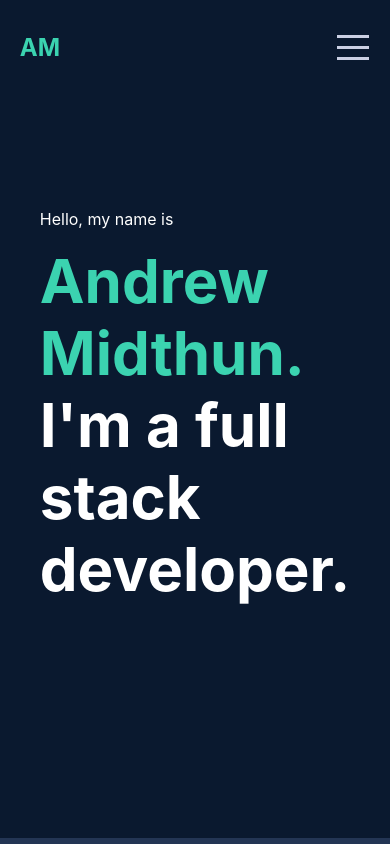
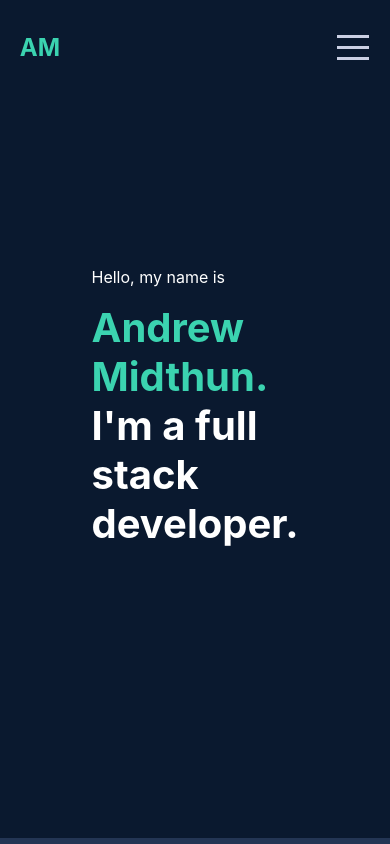
Before and after one commit to midth002/react-portfolio, a React (Create React App) app: page / in a window 390 px wide. Shown: the top 844 px of the page. Built offline with nearby package versions, Linux system fonts and the light colour scheme.

Commit message:
Reduced the font-size of header title when screen size is smaller.

```diff
--- a/src/components/header/header.scss
+++ b/src/components/header/header.scss
@@ -45,5 +45,12 @@
 @media screen and (max-width: 995px) {
     .jumbotron {
         height: 90vh;
+
+        .title {
+
+            h2 {
+                font-size: 40px
+            }
+        }
     }
 }
```
